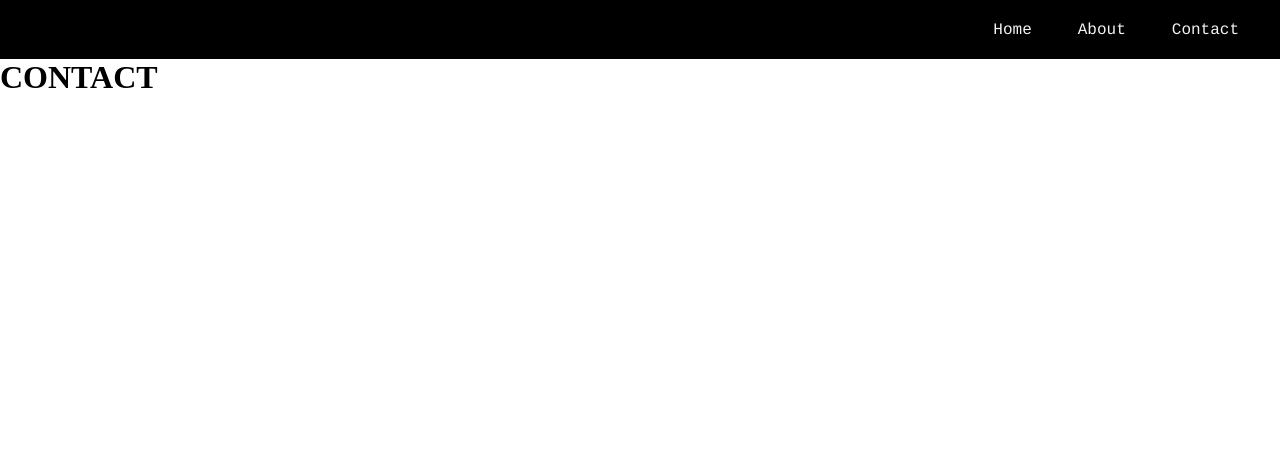
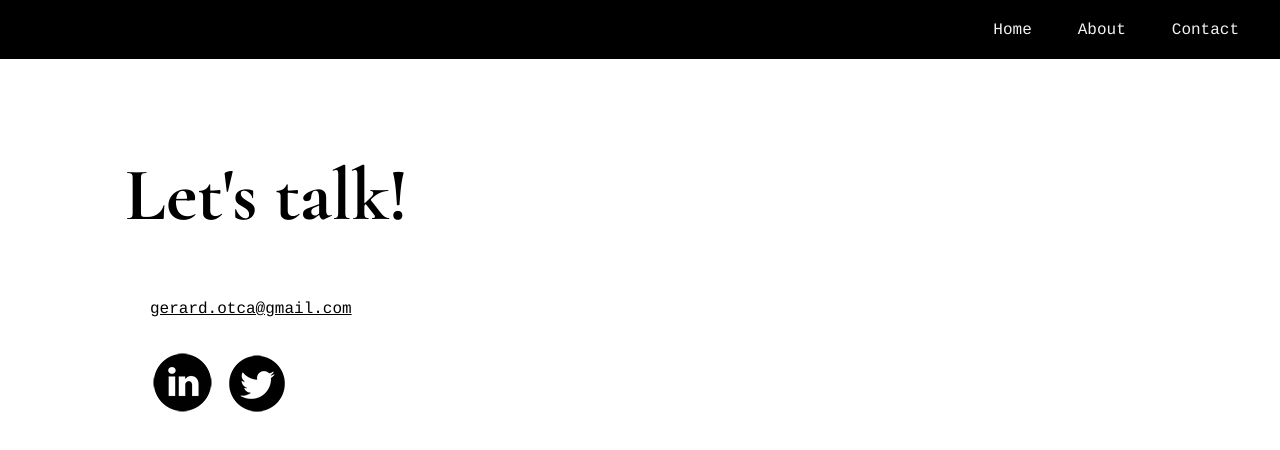
Before and after one commit to gerardotalora/portfolio, a website: page contact.html in a window 1280 px wide. Drawn offline with nearby package versions, Linux system fonts and the light colour scheme.

Commit message:
Contact page complete

```diff
--- a/contact.html
+++ b/contact.html
@@ -1,11 +1,13 @@
 <!DOCTYPE html>
-<html>
+<html lang="en-US">
 
 <head>
   <title>Gerard Otalora</title>
   <meta name="viewport" content="width=device-width, initial-scale=1.0">
   <link href="./css/styles.css" rel="stylesheet"></link>
+  <link href="./css/contact.css" rel="stylesheet"></link>
   <link rel="icon" href="/images/GO.jpg"></link>
+  <link href="https://fonts.googleapis.com/css2?family=Cormorant+Garamond:wght@700&display=swap" rel="stylesheet">
 </head>
 
 <body>
@@ -16,7 +18,20 @@
     </div>
 
     <div>
-      <h1>CONTACT</h1>
+      <p class="contact">Let's talk!</p>
+    </div>
+
+    <div>
+      <a href="mailto: gerard.otca@gmail.com" class="email">gerard.otca@gmail.com</a>
+    </div>
+
+    <div>
+      <a href="https://www.linkedin.com/in/gerard-otalora/" target="_blank">
+        <img src="./images/linkedin.png" alt="Linkedin" class="linkedin-position">
+      </a>
+      <a href="https://twitter.com/gerardotalora" target="_blank">
+        <img src="./images/twitter.png" alt="Twitter" class="twitter-position">
+      </a>
     </div>
 </body>
 
--- /dev/null
+++ b/css/contact.css
@@ -0,0 +1,48 @@
+* {
+  box-sizing: border-box;
+}
+
+.contact {
+  position: absolute;
+  top: 150px;
+  left: 125px;
+  font-size: 75px;
+  font-family: 'Cormorant Garamond', serif;
+  text-align: center;
+  color: black;
+}
+
+.email {
+  position: absolute;
+  top: 300px;
+  left: 150px;
+  font-family: courier;
+  text-align: center;
+  color: black;
+}
+
+.email:hover {
+  opacity: 0.75;
+}
+
+.linkedin-position {
+  max-width: 100%;
+  position: absolute;
+  top: 350px;
+  left: 150px;
+}
+
+.linkedin-position:hover {
+  opacity: 0.5;
+}
+
+.twitter-position {
+  max-width: 100%;
+  position: absolute;
+  top: 350px;
+  left: 225px;
+}
+
+.twitter-position:hover {
+  opacity: 0.5;
+}
```
Also changed, not shown: about.html (+1 -1 lines), README.md, readme_images/website-contact.jpg (added), readme_images/website-home.jpg.
